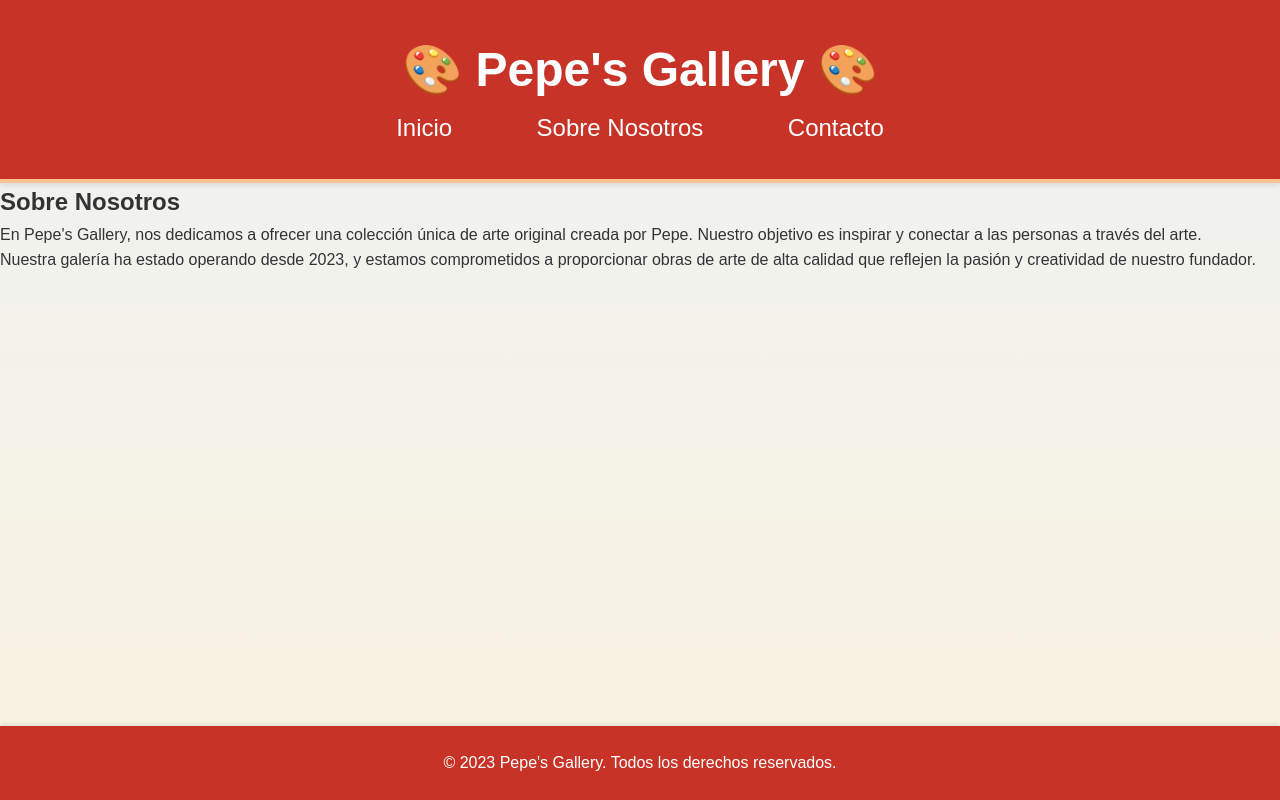
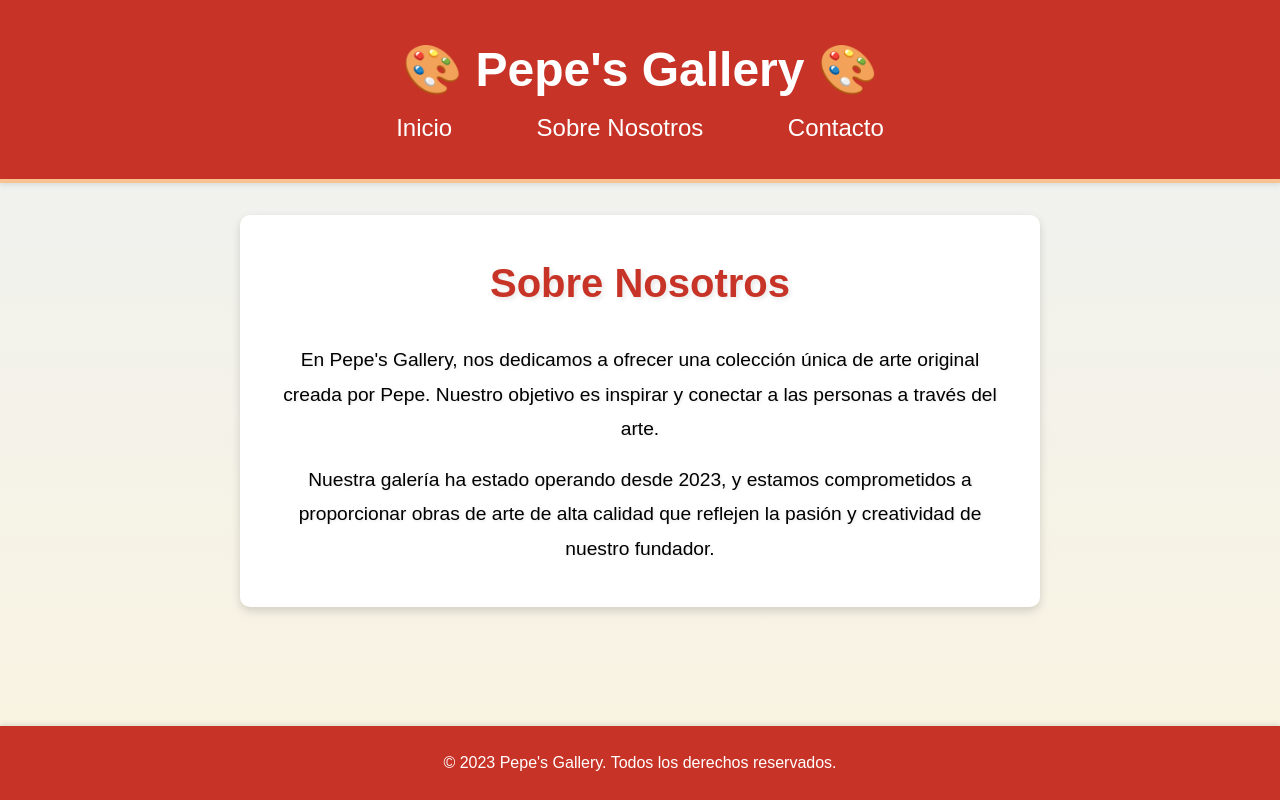
Before and after one commit to AlvaroOrtizGil/Pepe-Gallery, a plain HTML site: page Pepe-Gallery-main/Pepe_s Gallery/about.html in a window 1280 px wide. Drawn offline with Linux system fonts and the light colour scheme.

Commit message:
PepeGallery

```diff
--- a/Pepe_s Gallery/style.css
+++ b/Pepe-Gallery-main/Pepe_s Gallery/style.css
@@ -117,6 +117,34 @@ input:focus {
         gap: 30px;
     }
 }
+
+#about {
+    text-align: center; /* Centra el texto */
+    margin: 2rem auto; /* Espaciado superior e inferior */
+    font-size: 1.5rem; /* Tamaño de fuente */
+    padding: 2rem; /* Espaciado interno */
+    max-width: 800px; /* Ancho máximo */
+    background-color: #ffffff; /* Fondo blanco para contraste */
+    border-radius: 10px; /* Bordes redondeados */
+    box-shadow: 0px 4px 10px rgba(0, 0, 0, 0.15); /* Sombra suave */
+    color: var(--color-texto); /* Color del texto desde la variable */
+    line-height: 1.8; /* Altura de línea para mayor legibilidad */
+}
+
+#about h2 {
+    font-size: 2.5rem; /* Tamaño más grande para el encabezado */
+    color: var(--color-principal); /* Color principal */
+    margin-bottom: 1rem; /* Espaciado debajo del encabezado */
+    text-shadow: 2px 2px 5px rgba(0, 0, 0, 0.1); /* Sombra de texto */
+}
+
+#about p {
+    font-size: 1.2rem; /* Tamaño de fuente del texto */
+    padding: 0.5rem; /* Espaciado interno para párrafos */
+    color: var(--color-secundario); /* Color de texto secundario */
+    text-shadow: 1px 1px 3px rgba(0, 0, 0, 0.1); /* Sombra de texto suave */
+}
+
 
 .obra img {
     border-radius: 10px; /* Bordes redondeados para las imágenes */
```
Also changed, not shown: Pepe-Gallery-main/Pepe_s Gallery/contact.html (added, +51 -0 lines), Pepe_s Gallery/contact.html (deleted, +0 -42 lines), Pepe-Gallery-main/Pepe_s Gallery/about.html (renamed from Pepe_s Gallery/about.html), Pepe-Gallery-main/Pepe_s Gallery/imagenes/imagen1.jpg (renamed from Pepe_s Gallery/imagenes/imagen1.jpg), Pepe-Gallery-main/Pepe_s Gallery/imagenes/imagen2.jpg (renamed from Pepe_s Gallery/imagenes/imagen2.jpg), Pepe-Gallery-main/Pepe_s Gallery/imagenes/imagen3.jpg (renamed from Pepe_s Gallery/imagenes/imagen3.jpg), Pepe-Gallery-main/Pepe_s Gallery/imagenes/imagen4.jpg (renamed from Pepe_s Gallery/imagenes/imagen4.jpg), Pepe-Gallery-main/Pepe_s Gallery/imagenes/imagen5.jpg (renamed from Pepe_s Gallery/imagenes/imagen5.jpg), Pepe-Gallery-main/Pepe_s Gallery/index.html (renamed from Pepe_s Gallery/index.html).
